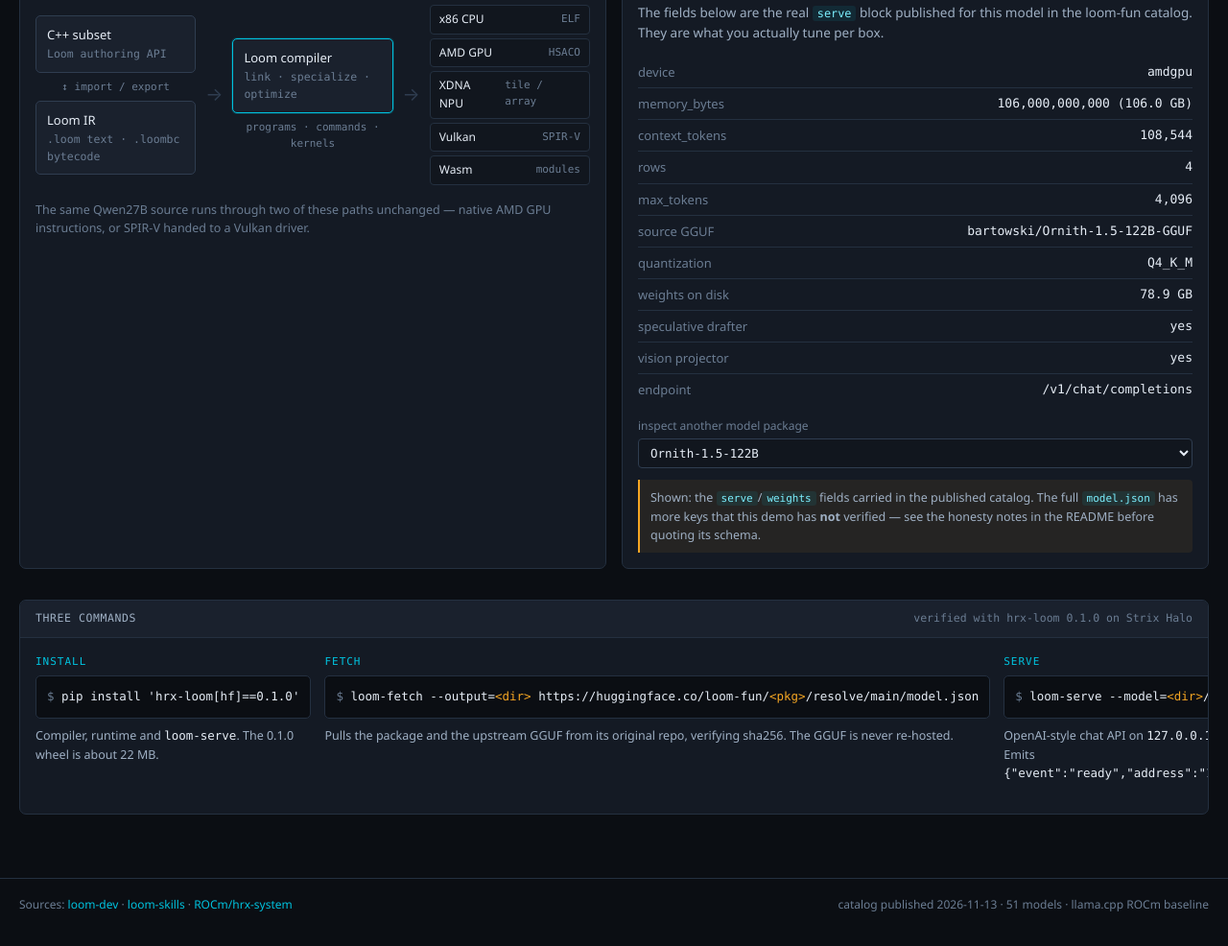
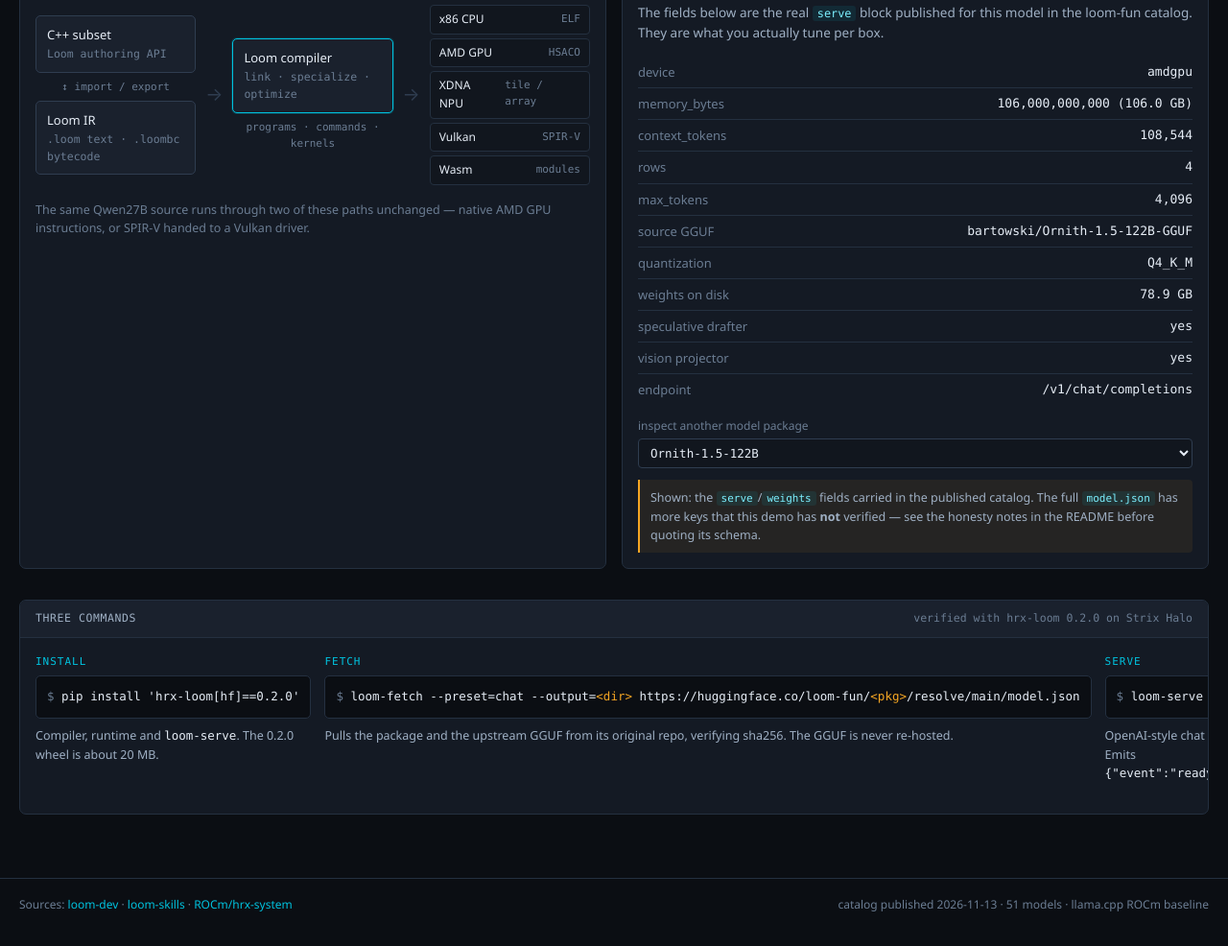
Before and after one commit to AMD-melliott/HRX-Loom-Demo, a plain HTML site: page dist/hrx-loom-demo.html in a window 1280 px wide. Shown: the part 474-1460 px from the top of the page at 96% size. Drawn offline with Linux system fonts and the light colour scheme.

Commit message:
docs/ui: 0.2.0 install, --preset in the fetch command, field handling
- README: the 0.2.0 pin, --preset=chat, how to stay on 0.1.0, the
  stale-package upgrade note, 0.2.0 accepting but not applying
  stop/penalties/n/logprobs, and the 2026-11-19 re-test.
- "Three commands" panel: 0.2.0 install and --preset=chat.
- Rebuild dist/hrx-loom-demo.html.

Co-Authored-By: Claude Opus 5.5 <noreply@anthropic.com>

```diff
--- a/dist/hrx-loom-demo.html
+++ b/dist/hrx-loom-demo.html
@@ -382,16 +382,16 @@ footer{
   </div>
 
   <div class="panel">
-    <div class="panel-head"><span>three commands</span><span class="faint">verified with hrx-loom 0.1.0 on Strix Halo</span></div>
+    <div class="panel-head"><span>three commands</span><span class="faint">verified with hrx-loom 0.2.0 on Strix Halo</span></div>
     <div class="cmds">
       <div class="cmd">
         <div class="cmd-n">install</div>
-        <pre><code><span class="p">$</span> pip install 'hrx-loom[hf]==0.1.0'</code></pre>
-        <p>Compiler, runtime and <code>loom-serve</code>. The 0.1.0 wheel is about 22 MB.</p>
+        <pre><code><span class="p">$</span> pip install 'hrx-loom[hf]==0.2.0'</code></pre>
+        <p>Compiler, runtime and <code>loom-serve</code>. The 0.2.0 wheel is about 20 MB.</p>
       </div>
       <div class="cmd">
         <div class="cmd-n">fetch</div>
-        <pre><code><span class="p">$</span> loom-fetch --output=<span class="s">&lt;dir&gt;</span> https://huggingface.co/loom-fun/<span class="s">&lt;pkg&gt;</span>/resolve/main/model.json</code></pre>
+        <pre><code><span class="p">$</span> loom-fetch --preset=chat --output=<span class="s">&lt;dir&gt;</span> https://huggingface.co/loom-fun/<span class="s">&lt;pkg&gt;</span>/resolve/main/model.json</code></pre>
         <p>Pulls the package and the upstream GGUF from its original repo, verifying sha256.
            The GGUF is never re-hosted.</p>
       </div>
```
Also changed, not shown: frontend/index.html (+4 -4 lines), 1 other file.
